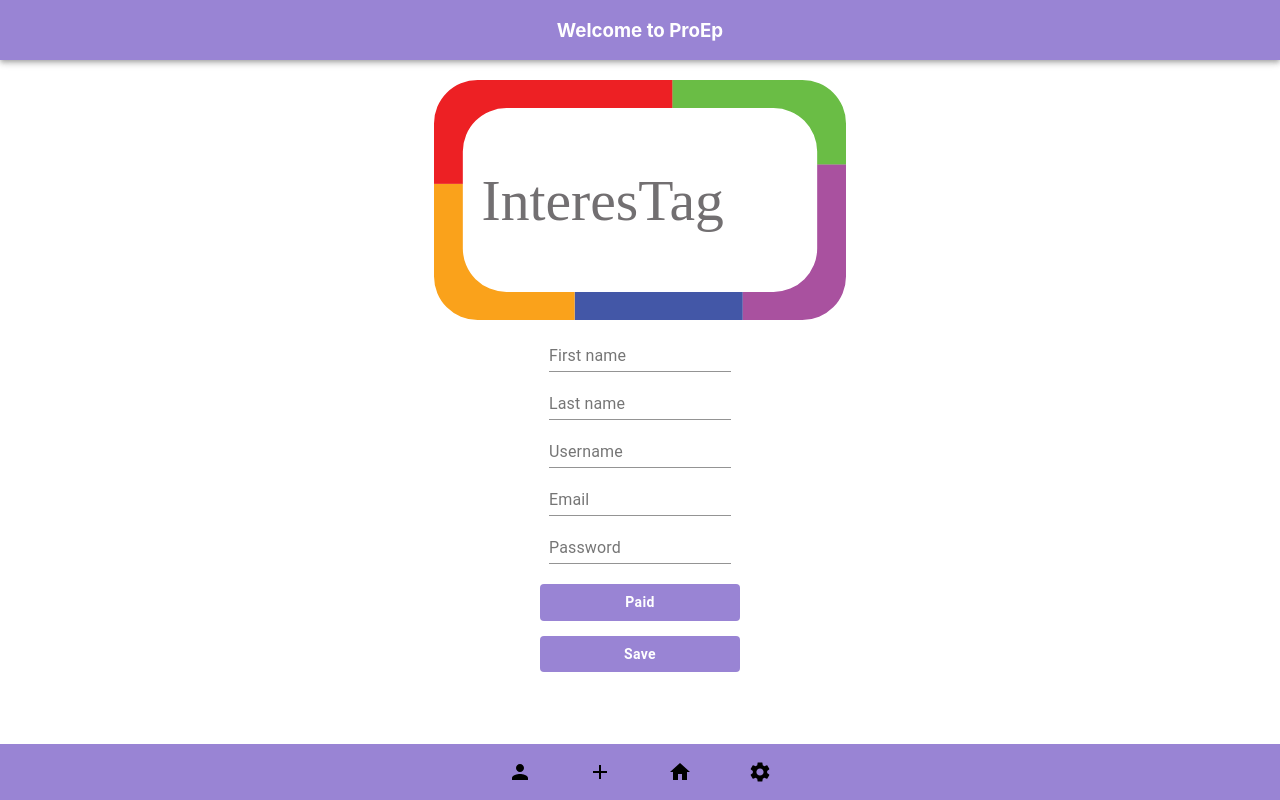
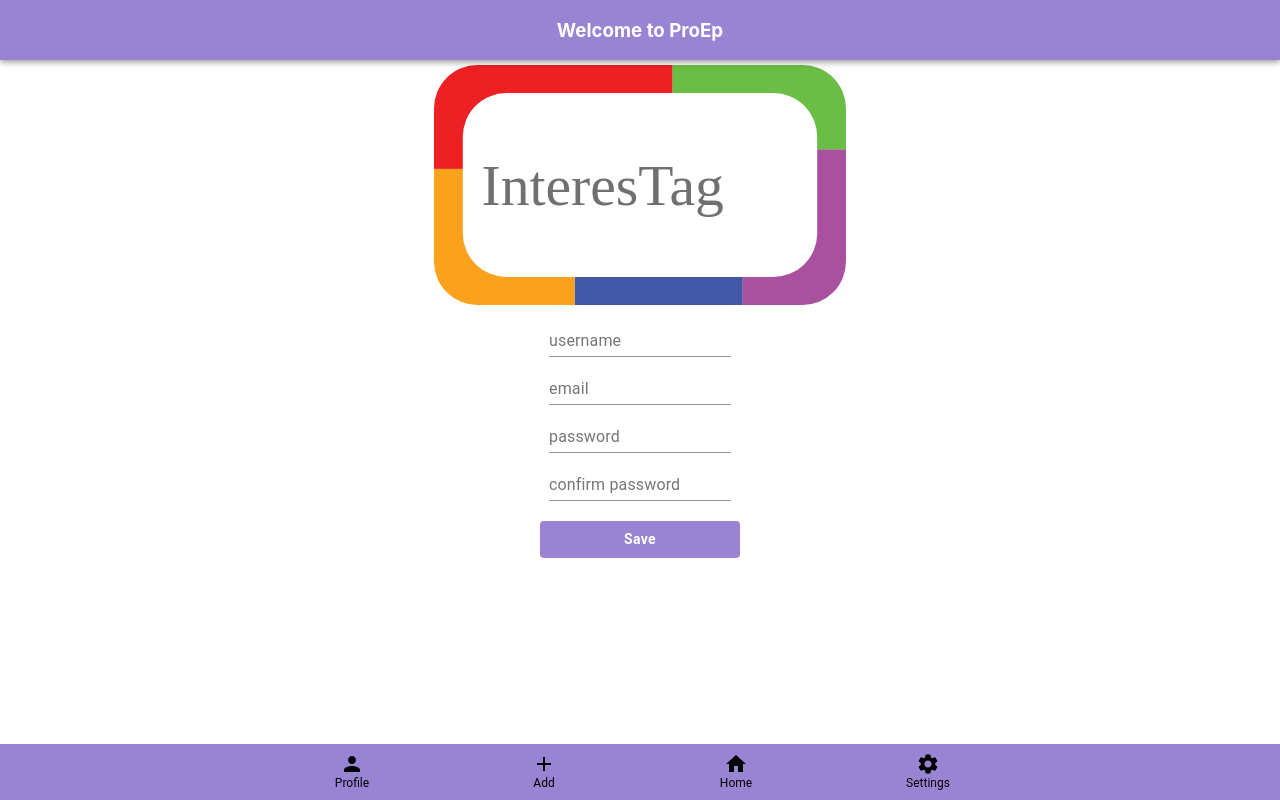
Before and after one commit to AleksandarGeorgievGeorgiev/Interestag, a React (Create React App) app in the folder interestag-general-interface/: page /register in a window 1280 px wide. Built offline with nearby package versions, Linux system fonts and the light colour scheme.

Commit message:
Register users page [ch121]

```diff
--- a/interestag-general-interface/package.json
+++ b/interestag-general-interface/package.json
@@ -6,6 +6,7 @@
     "@date-io/date-fns": "^1.3.13",
     "@material-ui/core": "^4.9.9",
     "@material-ui/icons": "^4.9.1",
+    "@material-ui/lab": "^4.0.0-alpha.50",
     "@material-ui/pickers": "^3.2.10",
     "@reach/router": "^1.3.3",
     "@testing-library/jest-dom": "^4.2.4",
--- a/interestag-general-interface/src/App.jsx
+++ b/interestag-general-interface/src/App.jsx
@@ -27,9 +27,9 @@ function App() {
     return (
       <>
         <Home default path="/" />
-        <LoginScreen path="/login" />
-        <RegisterScreen path="/register" />
-        <Redirect from="/profile/*" to="/login" />
+        <LoginScreen path="/login/" />
+        <RegisterScreen path="/register/" />
+        <Redirect from="/profile/*" to="/login/" />
       </>
     );
   };
@@ -38,7 +38,6 @@ function App() {
 
     <div className="App">
       <AppTopBar pageName={testName} />
-      <br />
       <Router>
         {renderRoutes()}
       </Router>
--- a/interestag-general-interface/src/core/BottomNavBar.jsx
+++ b/interestag-general-interface/src/core/BottomNavBar.jsx
@@ -17,10 +17,10 @@ function BottomNavBar() {
       className="bottom-nav-custom-css"
       showLabels
     >
-      <Link to={`/profile/${currentUser.userId}`}><BottomNavigationAction label="Profile" icon={<PersonIcon />} /></Link>
-      <Link to="/"><BottomNavigationAction label="Add" icon={<AddIcon />} /></Link>
-      <Link to="/"><BottomNavigationAction label="Home" icon={<HomeIcon />} /></Link>
-      <Link to="/"><BottomNavigationAction label="Settings" icon={<SettingsIcon />} /></Link>
+      <BottomNavigationAction component={Link} to={`/profile/${currentUser.userId}`} label="Profile" icon={<PersonIcon />} />
+      <BottomNavigationAction component={Link} to="/" label="Add" icon={<AddIcon />} />
+      <BottomNavigationAction component={Link} to="/" label="Home" icon={<HomeIcon />} />
+      <BottomNavigationAction component={Link} to="/" label="Settings" icon={<SettingsIcon />} />
     </BottomNavigation>
   );
 }
--- a/interestag-general-interface/src/index.css
+++ b/interestag-general-interface/src/index.css
@@ -5,6 +5,11 @@ body {
     sans-serif;
   -webkit-font-smoothing: antialiased;
   -moz-osx-font-smoothing: grayscale;
+  position: absolute;
+  /* top: 50px; */
+  left: 0;
+  right: 0;
+  /* margin-bottom: 50px; */
   text-align: center;
 }
 
@@ -15,7 +20,7 @@ code {
 
 .MuiPaper-root.AppBar{
   text-align: center;
-  position: relative;
+  position: fixed;
   background-color: #9984d4;
 }
 
@@ -63,7 +68,17 @@ code {
   height: 695px;
 }
 
+.MuiPaper-root.alert{
+  color: red;
+  background-color: #ffe0e0;
+  text-align: center;
+}
+
 .app-logo {
   height: 30vmin;
   pointer-events: none;
 }
+
+.body {
+  margin: 65px auto;
+}
--- a/interestag-general-interface/src/login/LoginForm.jsx
+++ b/interestag-general-interface/src/login/LoginForm.jsx
@@ -6,7 +6,7 @@ import Button from '@material-ui/core/Button';
 import GoogleButton from 'react-google-button';
 
 import Header from '../core/Header';
-import { UserContext } from '../core/UserContext';
+//import { UserContext } from '../core/UserContext';
 
 const styles = {
   button: {
@@ -22,7 +22,7 @@ const styles = {
 
 function LoginForm() {
   const [userCredentials, setUserCredentials] = useState();
-  const { handleLoginSubmit } = useContext(UserContext);
+  //const { handleLoginSubmit } = useContext(UserContext);
 
   const handleInputChange = (event) => {
     event.persist();
@@ -35,11 +35,7 @@ function LoginForm() {
   };
 
   return (
-    <MuiThemeProvider>
       <form>
-        <Header />
-        <br />
-        <br />
         <TextField
           id="standard-username/email-flexible"
           name="userName"
@@ -56,7 +52,7 @@ function LoginForm() {
         />
         <br />
         <Button
-          onClick={() => handleLoginSubmit(userCredentials)}
+          //onClick={() => handleLoginSubmit(userCredentials)}
           className="signin-button"
           style={styles.button}
         >
@@ -68,7 +64,6 @@ function LoginForm() {
           style={styles.googleButton}
         />
       </form>
-    </MuiThemeProvider>
   );
 }
 
--- a/interestag-general-interface/src/login/LoginScreen.jsx
+++ b/interestag-general-interface/src/login/LoginScreen.jsx
@@ -1,10 +1,13 @@
-import React from 'react';
-import LoginForm from './LoginForm';
-
+import React from "react";
+import LoginForm from "./LoginForm";
+import Header from "../core/Header";
 
 function LoginScreen() {
   return (
-    <LoginForm />
+    <div className="body">
+      <Header />
+      <LoginForm />
+    </div>
   );
 }
 
--- a/interestag-general-interface/src/profile/Profile.jsx
+++ b/interestag-general-interface/src/profile/Profile.jsx
@@ -1,13 +1,13 @@
 import React, { useContext } from 'react';
-import { UserContext } from '../core/UserContext';
+//import { UserContext } from '../core/UserContext';
 
 const Profile = () => {
-  const { currentUser } = useContext(UserContext);
+  //const { currentUser } = useContext(UserContext);
 
   return (
     <div>
       <h1>Profile</h1>
-      {currentUser.userId && currentUser.userName}
+      {/*currentUser.userId && currentUser.userName*/}
     </div>
 
   );
--- a/interestag-general-interface/src/register/RegisterForm.jsx
+++ b/interestag-general-interface/src/register/RegisterForm.jsx
@@ -1,89 +1,95 @@
-import React, {useState} from 'react'
+import React, { useState } from "react";
 
-import AccountChooseList from './AccountChooseList'
+import AccountChooseList from "./AccountChooseList";
+import useRegister from "./userRegister";
+import validate from "./validateRegister";
 
-import TextField from '@material-ui/core/TextField'
-import MuiThemeProvider from '@material-ui/core/styles/MuiThemeProvider'
-import Button from '@material-ui/core/Button'
-import GoogleButton from 'react-google-button'
-import { DateTimePicker, MuiPickersUtilsProvider } from "@material-ui/pickers";
-import DateFnsUtils from '@date-io/date-fns';
+import TextField from "@material-ui/core/TextField";
+import MuiThemeProvider from "@material-ui/core/styles/MuiThemeProvider";
+import Button from "@material-ui/core/Button";
+import Alert from "@material-ui/lab/Alert";
+import AlertTitle from "@material-ui/lab/AlertTitle";
 
-import Header from '../core/Header'
+function RegisterForm() {
+  const { handleChange, handleSubmit, values, errors } = useRegister(
+    submit,
+    validate
+  );
 
-function RegisterForm(props){
-    const [anchorEl, setAnchorEl] = React.useState(null);
-    const [selectedDate, handleDateChange] = useState(new Date());
+  function submit() {
+    console.log("Submitted!");
+  }
 
-    const handleClick = (event) => {
-        setAnchorEl(event.currentTarget);
-        console.log(event.currentTarget)
-    };
-
-    const handleClose = () => {
-        setAnchorEl(null);
-    };
-
-    return(
-        <MuiThemeProvider>
-            <React.Fragment>
+  return (
+    <form>
       <TextField
-                    id="standard-firstName-flexible"
-                    label="First name"
+        id="standard-userName-flexible"
+        name="username"
+        label="username"
+        value={values.username}
+        onChange={handleChange}
         multiline
         rowsMax="4"
       />
-                <br/>
+      <br />
+      {errors.username && (
+        <Alert className="alert" severity="error">
+          {errors.username}
+        </Alert>
+      )}
       <TextField
-                    id="standard-lastName-flexible"
-                    label="Last name"
+        id="standard-email-flexible"
+        name="email"
+        label="email"
+        value={values.email}
+        onChange={handleChange}
         multiline
         rowsMax="4"
       />
-                <br/>
+      <br />
+      {errors.email && (
+        <Alert className="alert" severity="error">
+          {errors.email}
+        </Alert>
+      )}
       <TextField
-                    id="standard-username/email-flexible"
-                    label="Username"
+        id="standard-password-flexible"
+        name="password"
+        label="password"
+        value={values.password}
+        onChange={handleChange}
         multiline
         rowsMax="4"
       />
-                <br/>
+      <br />
+      {errors.password && (
+        <Alert className="alert" severity="error">
+          {errors.password}
+        </Alert>
+      )}
       <TextField
-                    id="standard-Email-flexible"
-                    label="Email"
+        id="standard-passwordConfirm-flexible"
+        name="confirmPassword"
+        label="confirm password"
+        value={values.confirmPassword}
+        onChange={handleChange}
         multiline
         rowsMax="4"
       />
-                <br/>
-                <TextField
-                    id="standard-Password-flexible"
-                    label="Password"
-                    multiline
-                    rowsMax="4"
-                />
-                <br/>
-                <br/>
-                <AccountChooseList />
-                <Button
-                    className="signup-button"
-                    style={styles.button}
-                >Save</Button>
-                <br/>
-            </React.Fragment>
-        </MuiThemeProvider>
-    )
+      {errors.confirmPassword && (
+        <Alert className="alert" severity="error">
+          {errors.confirmPassword}
+        </Alert>
+      )}
+      <br />
+      <br />
+      {/* <AccountChooseList /> */}
+      <Button className="signup-button" onClick={handleSubmit}>
+        Save
+      </Button>
+      <br />
+    </form>
+  );
 }
 
-const styles = {
-    button: {
-        margin: 15,
-    },
-    googleButton:{
-        float:'none',
-        position:'static',
-        display:'block',
-        margin:'auto',
-    }
-}
-
-export default RegisterForm
+export default RegisterForm;
--- /dev/null
+++ b/interestag-general-interface/src/register/userRegister.jsx
@@ -0,0 +1,27 @@
+import React, {useState} from 'react'
+
+const useRegister = (callback, validate) => {
+    const [values, setValues] = useState({username: "", email: "", password: "", confirmPassword: ""})
+    const [errors, setErrors] = useState({})
+
+    const handleChange = (event) => {
+        const {name, value} = event.target
+        setValues({
+            ...values, [name]: value
+        })
+    }
+
+    const handleSubmit = (event) => {
+        event.preventDefault();
+        //setErrors(validate(values))
+        callback();
+    }
+
+    return{
+        handleChange,
+        handleSubmit,
+        values,
+        errors
+    };
+}
+export default useRegister
--- /dev/null
+++ b/interestag-general-interface/src/register/validateRegister.jsx
@@ -0,0 +1,27 @@
+export default function validateRegister(values){
+    // username - between 3 - 50, upper case, digit, lower case, underscore, dash
+    let errors = {};
+    if(!values.username){
+    }//else if(!/^(?=.*[a-z])(?=.*[A-Z])(?=.*[0-9])(?=.{3,50})(?=.[!@#$%^&])+$/.test(values.username)){
+        else if(!/^([A-Za-z0-9]+){3,50}$/.test(values.username)) {
+        errors.username = "Username is invalid. Length 3 - 50, at least one uppercase letter, one lowercase letter, one digit, underscore and dash"
+    }
+
+    // email
+    if(!values.email){
+    }else if(!/^\S+@\S+\.\S+$/.test(values.email)){
+        errors.email = "Email is invalid"
+    }
+
+    // password - pone 6 symbol, upper case, digit, lower case, same as the confirm password
+    if(!values.password){
+    }else if (!/^(?=.*[a-z])(?=.*[A-Z])(?=.*[0-9])(?=.{6,})(?=.[!@#$%^&])+$/.test(values.password)){
+        errors.password = "Password is invalid. Length at least 6, at least one uppercase letter, one lowercase letter, one digit, underscore and dash"
+    }
+
+    if(!values.confirmPassword){
+    }else if(values.password !== values.confirmPassword){
+        errors.confirmPassword = "Password doesn't match"
+    }
+    return errors;
+}
```
Also changed, not shown: 1 other file (tests, documents, lock files or other folders). Lines whose indentation alone changed are shown as unchanged.
